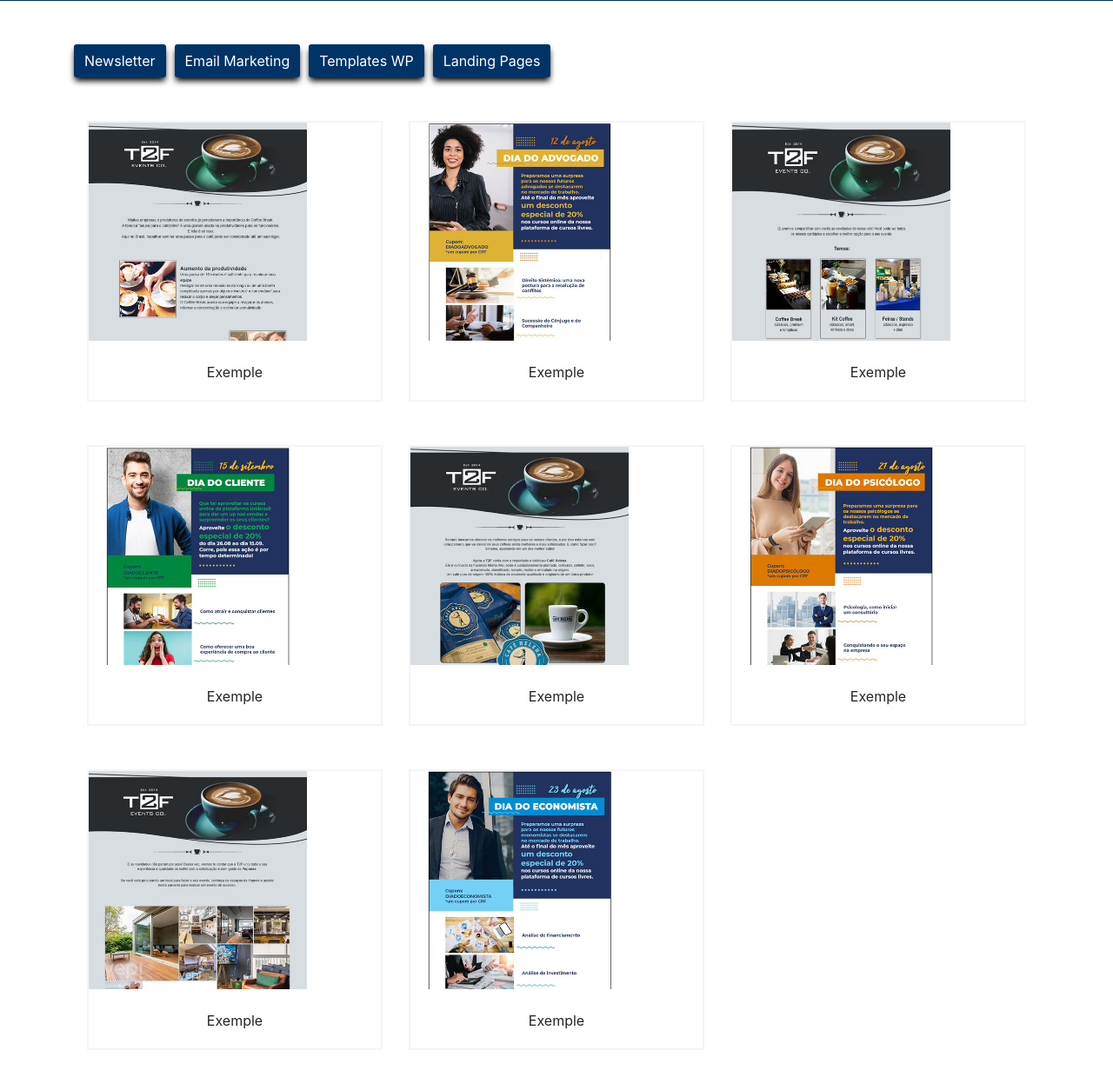
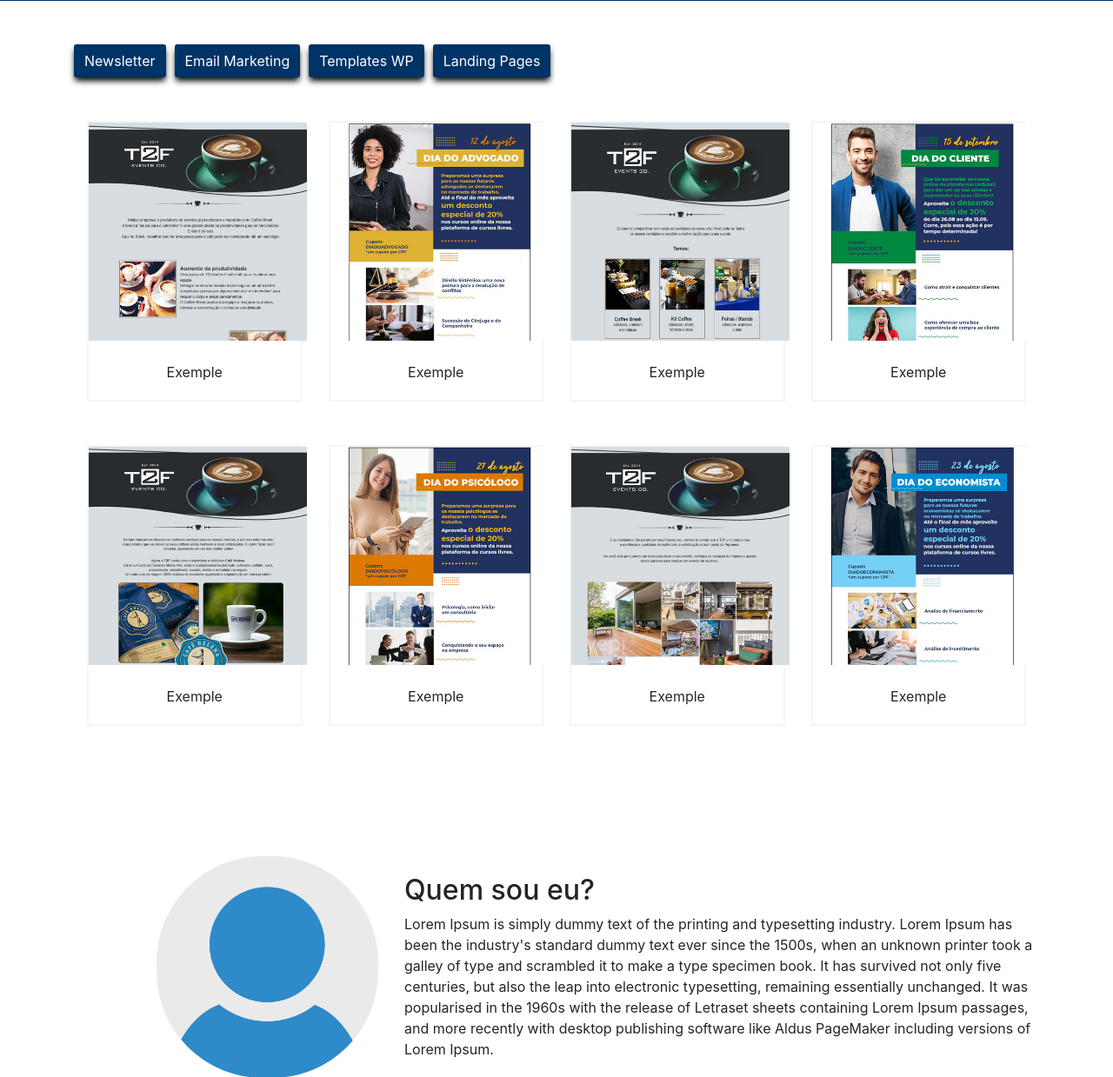
Before and after one commit to erikgs1/portifolio-2020, a PHP site: page / in a window 1280 px wide. Shown: the part 799-2038 px from the top of the page at 87% size. Run offline with PHP 8.4, Linux system fonts and the light colour scheme; style sheets or scripts are compiled from the project's sources; some libraries are stand-ins or nearby versions.

Commit message:
responsivo xl

```diff
--- a/Portifolio/index.html
+++ b/Portifolio/index.html
@@ -54,7 +54,7 @@
             </nav>
             <div class="container">
                 <div class="row">
-                    <div class="col-xs-12 col-md-6 col-lg-4 ">
+                    <div class="col-xs-12 col-md-6 col-lg-4 col-xl-3 ">
                         <div class="exemple-box">
                             <div class="box-image">
                                 <img src="img/img1.jpg" alt="">
@@ -65,7 +65,7 @@
                         </div>
                     </div>
 
-                    <div class="col-xs-12 col-md-6 col-lg-4 ">
+                    <div class="col-xs-12 col-md-6 col-lg-4 col-xl-3 ">
                         <div class="exemple-box">
                             <div class="box-image">
                                 <img src="img/img3.jpg" alt="">
@@ -75,7 +75,7 @@
                             </div>
                         </div>
                     </div>
-                    <div class="col-xs-12 col-md-6 col-lg-4 ">
+                    <div class="col-xs-12 col-md-6 col-lg-4 col-xl-3 ">
                         <div class="exemple-box">
                             <div class="box-image">
                                 <img src="img/img2.jpg" alt="">
@@ -86,7 +86,7 @@
                         </div>
                     </div>
 
-                    <div class="col-xs-12 col-md-6 col-lg-4 ">
+                    <div class="col-xs-12 col-md-6 col-lg-4 col-xl-3 ">
                         <div class="exemple-box">
                             <div class="box-image">
                                 <img src="img/img4.jpg" alt="">
@@ -97,7 +97,7 @@
                         </div>
                     </div>
 
-                    <div class="col-xs-12 col-md-6 col-lg-4 ">
+                    <div class="col-xs-12 col-md-6 col-lg-4 col-xl-3 ">
                         <div class="exemple-box">
                             <div class="box-image">
                                 <img src="img/img7.jpg" alt="">
@@ -108,7 +108,7 @@
                         </div>
                     </div>
 
-                    <div class="col-xs-12 col-md-6 col-lg-4 ">
+                    <div class="col-xs-12 col-md-6 col-lg-4 col-xl-3 ">
                         <div class="exemple-box">
                             <div class="box-image">
                                 <img src="img/img6.jpg" alt="">
@@ -119,7 +119,7 @@
                         </div>
                     </div>
 
-                    <div class="col-xs-12 col-md-6 col-lg-4 ">
+                    <div class="col-xs-12 col-md-6 col-lg-4 col-xl-3 ">
                         <div class="exemple-box">
                             <div class="box-image">
                                 <img src="img/img8.jpg" alt="">
@@ -129,7 +129,7 @@
                             </div>
                         </div>
                     </div>
-                    <div class="col-xs-12 col-md-6 col-lg-4 ">
+                    <div class="col-xs-12 col-md-6 col-lg-4 col-xl-3 ">
                         <div class="exemple-box">
                             <div class="box-image">
                                 <img src="img/img5.jpg" alt="">
--- a/Portifolio/scss/responsive.scss
+++ b/Portifolio/scss/responsive.scss
@@ -219,3 +219,10 @@
         }
     }
  }
+ @include media-breakpoint-only(lx) {
+    footer {
+        .about{
+            margin: 70px 0;
+        }
+    }
+ }
```
